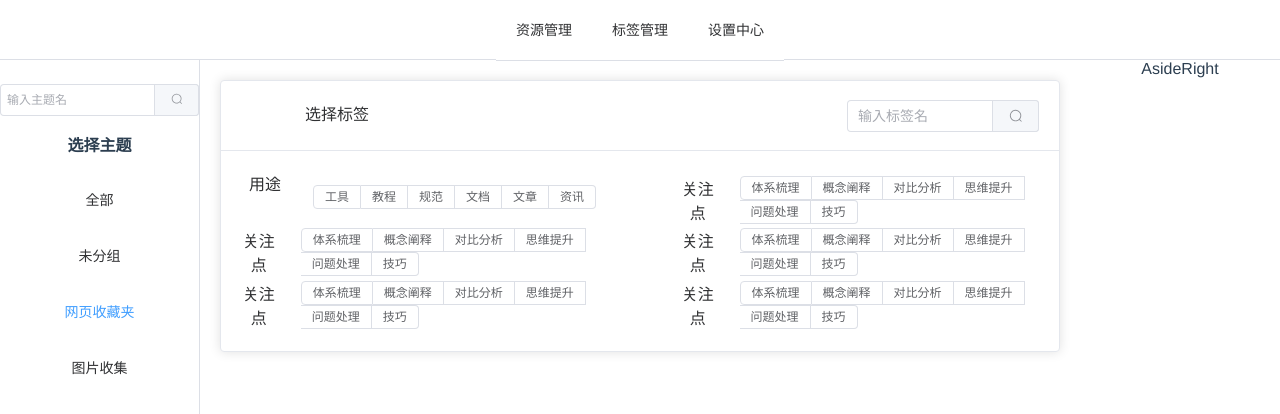
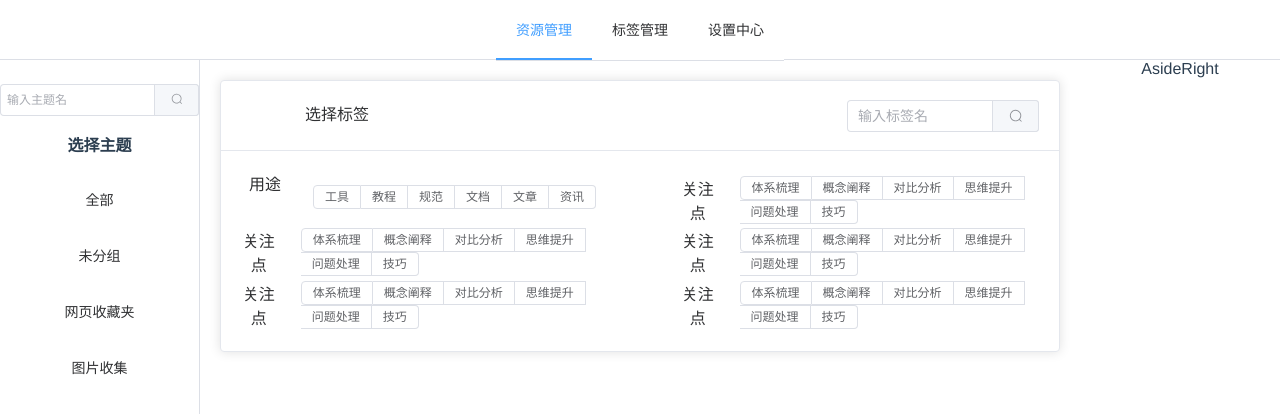
Before and after one commit to CJc-3103/resource-manager, a Vue app: page /#/resources in a window 1280 px wide. Shown: the top 414 px of the page. Built offline with nearby package versions, Linux system fonts and the light colour scheme.

Commit message:
rename variables and update store structure

```diff
--- a/src/layout/HeaderBar.vue
+++ b/src/layout/HeaderBar.vue
@@ -2,8 +2,8 @@
   <div class="nav-bar">
     <el-menu
       mode="horizontal"
-      :default-active="currentMenu"
-      @select="selectCurrenNav"
+      :default-active="currentNav"
+      @select="handleSelectNav"
       router
     >
       <dynMenuItemList :menuItems="menuList"></dynMenuItemList>
@@ -13,7 +13,7 @@
 
 <script setup>
 import { dynMenuItemList } from '@/components/dyn-el';
-import { ref, computed } from 'vue';
+import { ref, computed, onMounted } from 'vue';
 import { useStore } from 'vuex';
 
 const store = useStore();
@@ -33,16 +33,19 @@ const menuList = [
   },
 ];
 
-const currentMenu = computed(() => store.state.currentMenu);
+const currentNav = computed(() => store.state.currentNav);
 const updateCurrentNav = (navItem) =>
   store.dispatch('updateCurrentNav', navItem);
 
-const initMenu = (currentMenu) => {
-  if (!currentMenu) updateCurrentNav(menuList[0].index);
+const initMenu = (currentNav) => {
+  if (!currentNav) updateCurrentNav(menuList[0].index);
 };
-initMenu(currentMenu.value);
 
-function selectCurrenNav(navItem) {
+function handleSelectNav(navItem) {
   updateCurrentNav(navItem);
 }
+
+onMounted(() => {
+  initMenu(currentNav.value);
+});
 </script>
--- a/src/store/index.js
+++ b/src/store/index.js
@@ -1,5 +1,5 @@
 import { createStore } from 'vuex'
-import * as modules from './modules'
+import * as modules from './modules/index'
 
 export default createStore({
     // state: {
@@ -14,27 +14,27 @@ export default createStore({
 
     state() {
         return {
-            currentMenu: '', // 顶部导航
-            currentTopic: '', // 资源管理页，左侧栏主题导航
+            currentNav: '', // 顶部导航
+            // currentTopic: '', // 资源管理页，左侧栏主题导航
         }
     },
     // getters: {
     // },
     mutations: {
-        setCurrentMenu(state, menuItem) {
-            state.currentMenu = menuItem;
+        setCurrentNav(state, navItem) {
+            state.currentNav = navItem;
         },
-        setCurrentTopic(state, topic) {
-            state.currentTopic = topic;
-        },
+        // setCurrentTopic(state, topic) {
+        //     state.currentTopic = topic;
+        // },
     },
     actions: {
-        updateCurrentMenu({ commit }, menuItem) {
-            commit('setCurrentMenu', menuItem);
+        updateCurrentNav({ commit }, navItem) {
+            commit('setCurrentNav', navItem);
         },
-        updateCurrentTopic({ commit }, topic) {
-            commit('setCurrentTopic', topic);
-        },
+        // updateCurrentTopic({ commit }, topic) {
+        //     commit('setCurrentTopic', topic);
+        // },
     },
-    // modules: {}
+    modules: {}
 })
```
